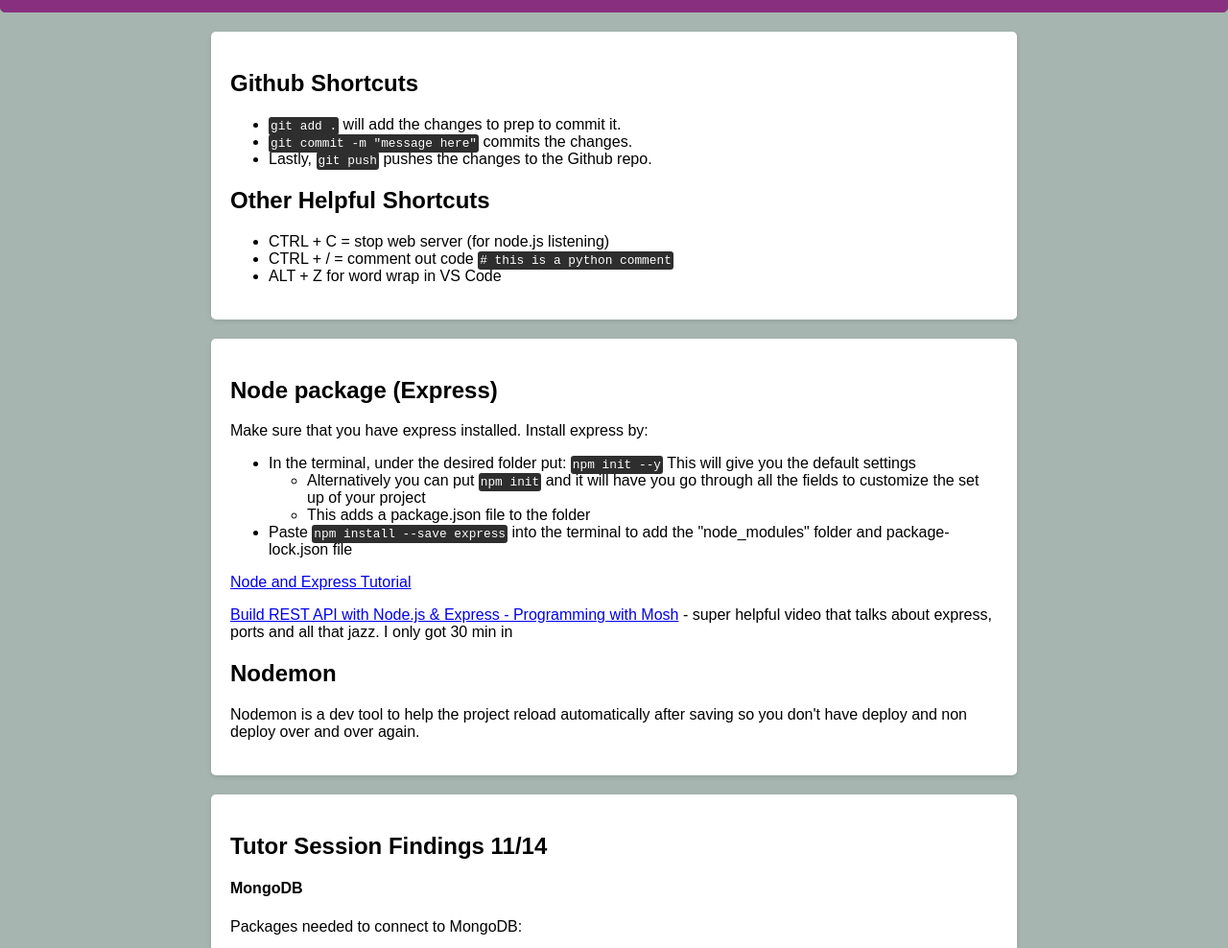
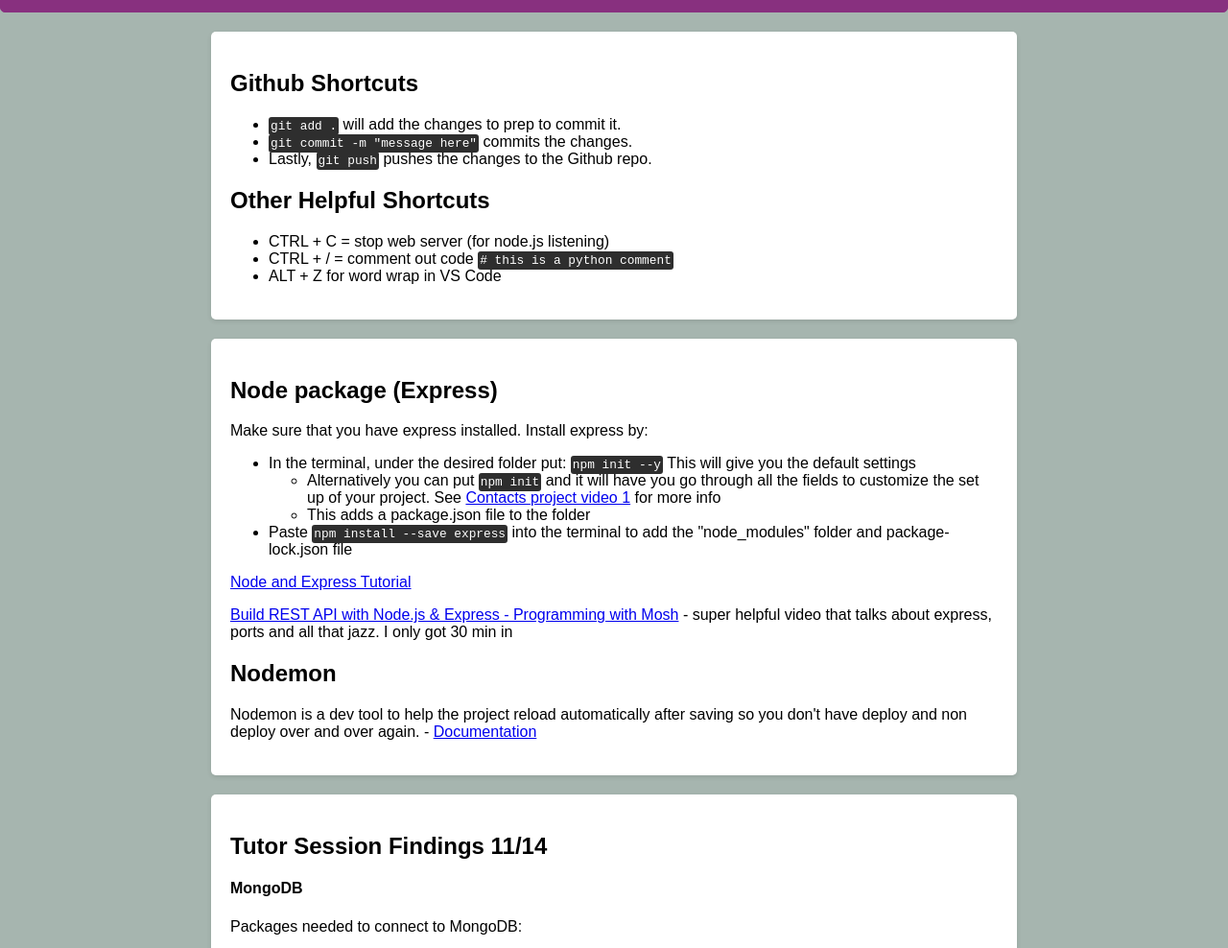
Before and after one commit to spygirl2349/cse341node, a plain HTML site: page notes/week1.html in a window 1280 px wide. Shown: the part 94-1082 px from the top of the page at 96% size. Drawn offline with Linux system fonts and the light colour scheme.

Commit message:
sources added

```diff
--- a/notes/week1.html
+++ b/notes/week1.html
@@ -44,7 +44,7 @@
         <ul>
             <li>In the terminal, under the desired folder put: <span class="code">npm init --y</span> This will give you the default settings</li>
             <ul>
-                <li>Alternatively you can put <span class="code">npm init</span> and it will have you go through all the fields to customize the set up of your project</li>
+                <li>Alternatively you can put <span class="code">npm init</span> and it will have you go through all the fields to customize the set up of your project. See <a href="https://byui-cse.github.io/cse341-ww-course/week01/project.html">Contacts project video 1</a> for more info</li>
                 <li>
                     This adds a package.json file to the folder
                 </li>
@@ -58,7 +58,8 @@
         <p><a href="https://www.youtube.com/watch?v=pKd0Rpw7O48&ab_channel=ProgrammingwithMosh">Build REST API with Node.js & Express - Programming with Mosh</a> - super helpful video that talks about express, ports and all that jazz. I only got 30 min in</p>
 
         <h2>Nodemon</h2>
-        <p>Nodemon is a dev tool to help the project reload automatically after saving so you don't have deploy and non deploy over and over again.</p>
+        <p>Nodemon is a dev tool to help the project reload automatically after saving so you don't have deploy and non deploy over and over again. - <a href="https://www.npmjs.com/package/nodemon">Documentation</a></p>
+
 
 
     </div>
```
Also changed, not shown: notes/week3.html (+5 -1 lines).
